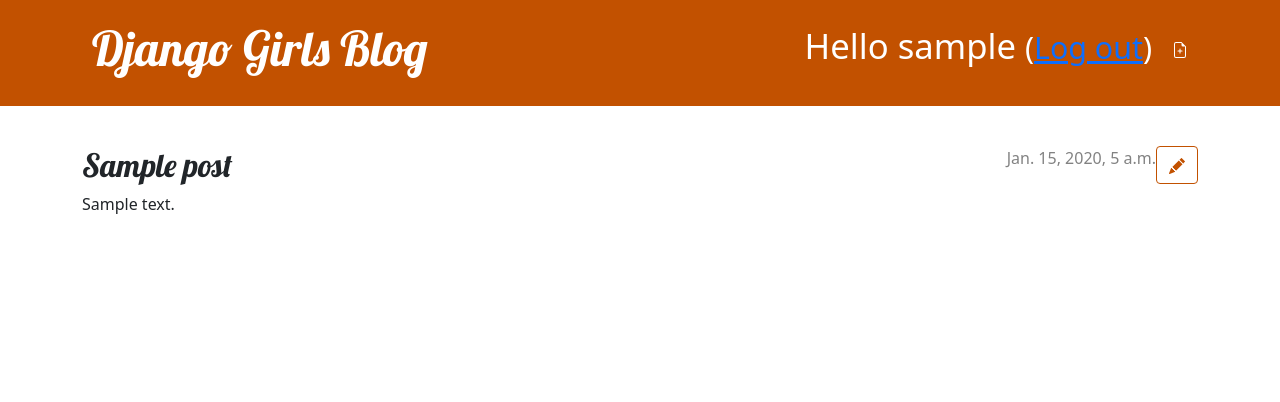
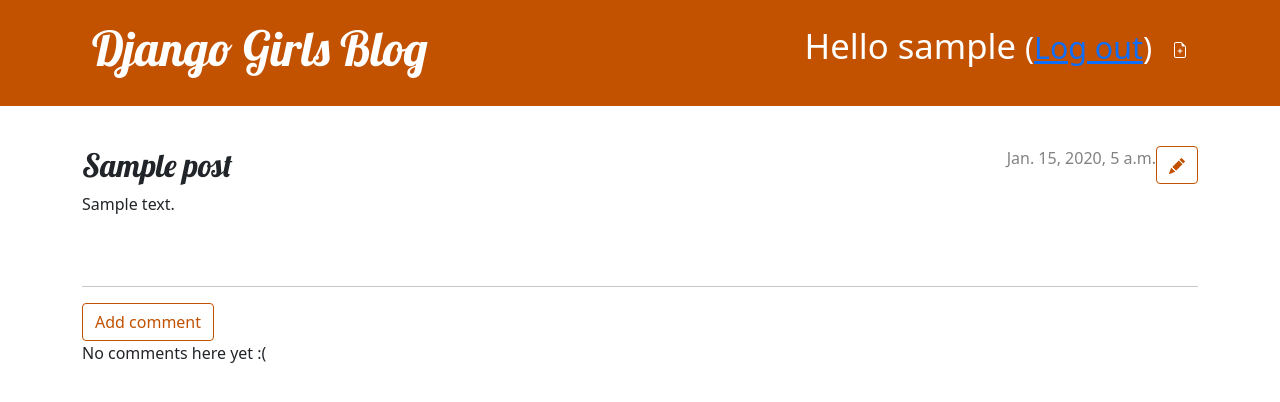
Before and after one commit to Dackda-dra/SDEV220-Django-Deploy, a Django app: page /post/1/ in a window 1280 px wide. Shown: the top 402 px of the page. Run offline with Django 3.2, Linux system fonts and the light colour scheme; a user stored in the database is signed in; tables that the repository leaves empty hold one stand-in row (values such as "Sample post").

Commit message:
finished extentions tutorial

```diff
--- a/blog/admin.py
+++ b/blog/admin.py
@@ -1,4 +1,5 @@
 from django.contrib import admin
-from .models import Post
+from .models import Post, Comment
 
 admin.site.register(Post)
+admin.site.register(Comment)
--- a/blog/models.py
+++ b/blog/models.py
@@ -16,3 +16,22 @@
 
     def __str__(self):
         return self.title
+
+    def approved_comments(self):
+        return self.comments.filter(approved_comment=True)
+
+
+
+class Comment(models.Model):
+    post = models.ForeignKey('blog.Post', on_delete=models.CASCADE, related_name='comments')
+    author = models.CharField(max_length=200)
+    text = models.TextField()
+    created_date = models.DateTimeField(default=timezone.now)
+    approved_comment = models.BooleanField(default=False)
+
+    def approve(self):
+        self.approved_comment = True
+        self.save()
+
+    def __str__(self):
+        return self.text
--- a/blog/static/css/blog.css
+++ b/blog/static/css/blog.css
@@ -77,3 +77,7 @@
     color: #FFFFFF;
     background-color: #C25100;
 }
+
+.comment {
+margin: 20px 0px 20px 20px;
+}
--- a/blog/templates/blog/base.html
+++ b/blog/templates/blog/base.html
@@ -1,4 +1,5 @@
 {% load static %}
+
 <!DOCTYPE html>
 <html>
     <head>
@@ -11,13 +12,17 @@
     <header class="page-header">
       <div class="container">
             {% if user.is_authenticated %}
+            <a href="{% url 'post_new' %}" class="top-menu"><span class="glyphicon glyphicon-plus"></span></a>
+
+            <a href="{% url 'post_draft_list' %}" class="top-menu"><span class="glyphicon glyphicon-edit"></span></a>
+            <a href="{% url 'post_draft_list' %}" class="top-menu"><span class="glyphicon glyphicon-edit"></span></a>
 
             <a href="{% url 'post_new' %}" class="top-menu"> {% include './icons/file-earmark-plus.svg' %} </a>
+
             <p class="top-menu">Hello {{ user.username }} <small>(<a href="{% url 'logout' %}">Log out</a>)</small></p>
 
                 {% else %}
             <a href="{% url 'login' %}" class="top-menu"><span class="glyphicon glyphicon-lock"></span></a>
-
             {% endif %}
           <h1><a href="/">Django Girls Blog</a></h1>
       </div>
--- a/blog/templates/blog/post_detail.html
+++ b/blog/templates/blog/post_detail.html
@@ -13,8 +13,41 @@
             <time class="date">
                 {{ post.published_date }}
             </time>
+
+        {% else %}
+            <aside class="actions">
+            <a class="btn btn-secondary" href="{% url 'post_remove' pk=post.pk %}">Delete </a>
+
+           <a class="btn btn-secondary" href="{% url 'post_publish' pk=post.pk %}">Publish</a>
+            </aside>
+
         {% endif %}
         <h2>{{ post.title }}</h2>
         <p>{{ post.text|linebreaksbr }}</p>
     </article>
+
+
+    <hr>
+    <a class="btn btn-secondary" href="{% url 'add_comment_to_post' pk=post.pk  %}">Add comment</a>
+{% for comment in comments %}
+    <div class="comment">
+        <div class="date">
+            {{ comment.created_date }}
+            {% if user.is_authenticated %}
+                <a class="btn btn-default" href="{% url 'comment_remove' comment.pk %}">
+                    <span class="glyphicon glyphicon-remove"></span>
+                </a>
+                <a class="btn btn-default" href="{% url 'comment_approve' comment.pk %}">
+                    <span class="glyphicon glyphicon-ok"></span>
+                </a>
+            {% endif %}
+        </div>
+        <strong>{{ comment.author }}</strong>
+        <p>{{ comment.text|linebreaks }}</p>
+    </div>
+{% empty %}
+    <div>
+        <p>No comments here yet :(</p>
+    </div>
+{% endfor %}
 {% endblock %}
--- a/blog/templates/blog/post_list.html
+++ b/blog/templates/blog/post_list.html
@@ -7,6 +7,7 @@
                             </time>
                             <h2><a href="{% url 'post_detail' pk=post.pk %}">{{ post.title }}</a></h2>
                             <p>{{ post.text|linebreaksbr }}</p>
+                            <a href="{% url 'post_detail' pk=post.pk %}">Comments: {{post.approved_comments.count}}</a>
                         </article>
                     {% endfor %}
 {% endblock %}
--- a/blog/urls.py
+++ b/blog/urls.py
@@ -7,4 +7,10 @@
     path('post/<int:pk>/', views.post_detail, name='post_detail'),
     path('post/new/', views.post_new, name='post_new'),
     path('post/<int:pk>/edit/', views.post_edit, name='post_edit'),
+    path('drafts/', views.post_draft_list, name='post_draft_list'),
+    path('post/<pk>/publish/', views.post_publish, name='post_publish'),
+    path('post/<pk>/remove/', views.post_remove, name='post_remove'),
+    path('post/<int:pk>/comment/', views.add_comment_to_post, name='add_comment_to_post'),
+    path('comment/<int:pk>/approve/', views.comment_approve, name='comment_approve'),
+    path('comment/<int:pk>/remove/', views.comment_remove, name='comment_remove'),
 ]
--- a/blog/views.py
+++ b/blog/views.py
@@ -1,8 +1,9 @@
+
+from .forms import PostForm, CommentForm
 from django.shortcuts import render
 from django.utils import timezone
-from .models import Post
+from .models import Post, Comment
 from django.shortcuts import get_object_or_404
-from .forms import PostForm
 from django.shortcuts import redirect
 from django.contrib.auth.decorators import login_required
 from django.contrib.auth import logout
@@ -25,7 +26,6 @@
         if form.is_valid():
             post = form.save(commit=False)
             post.author = request.user
-            post.published_date = timezone.now()
             post.save()
             return redirect('post_detail', pk=post.pk)
     else:
@@ -41,7 +41,6 @@
         if form.is_valid():
             post = form.save(commit=False)
             post.author = request.user
-            post.published_date = timezone.now()
             post.save()
             return redirect('post_detail', pk=post.pk)
     else:
@@ -54,3 +53,44 @@
     posts = Post.objects.filter(published_date__lte=timezone.now()).order_by('published_date')
     return render(request, 'blog/post_list.html', {'posts': posts})
     # Redirect to a success page.
+
+def post_draft_list(request):
+    posts = Post.objects.filter(published_date__isnull=True).order_by('created_date')
+    return render(request, 'blog/post_draft_list.html', {'posts': posts})
+
+
+def post_publish(request, pk):
+    post = get_object_or_404(Post, pk=pk)
+    post.publish()
+    return redirect('post_detail', pk=pk)
+
+def post_remove(request, pk):
+    post = get_object_or_404(Post, pk=pk)
+    post.delete()
+    return redirect('post_list')
+
+def add_comment_to_post(request, pk):
+    post = get_object_or_404(Post, pk=pk)
+    if request.method == "POST":
+        form = CommentForm(request.POST)
+        if form.is_valid():
+            comment = form.save(commit=False)
+            comment.post = post
+            comment.save()
+            return redirect('post_detail', pk=post.pk)
+    else:
+        form = CommentForm()
+    return render(request, 'blog/add_comment_to_post.html', {'form': form})
+
+
+@login_required
+def comment_approve(request, pk):
+    comment = get_object_or_404(Comment, pk=pk)
+    comment.approve()
+    return redirect('post_detail', pk=comment.post.pk)
+
+@login_required
+def comment_remove(request, pk):
+    comment = get_object_or_404(Comment, pk=pk)
+    comment.delete()
+    return redirect('post_detail', pk=comment.post.pk)
--- a/mysite/settings.py
+++ b/mysite/settings.py
@@ -25,9 +25,9 @@
 SECRET_KEY = 'django-insecure-_*&4(a@e=@n&-@+idk$j82!f=xu77@1$vziq5cs*wjh9ewl5nb'
 
 # SECURITY WARNING: don't run with debug turned on in production!
-DEBUG = True
+DEBUG = False
 
-ALLOWED_HOSTS = ['127.0.0.1', '.pythonanywhere.com']
+ALLOWED_HOSTS = ['127.0.0.1', '.pythonanywhere.com', '127.0.0.1', '.herokuapp.com']
 
 
 # Application definition
```
Also changed, not shown: blog/forms.py (+8 -1 lines), blog/templates/blog/add_comment_to_post.html (added, +14 -0 lines), blog/templates/blog/post_draft_list.html (added, +10 -0 lines), mysite/local_settings.py (added, +11 -0 lines), requirements.txt (+23 -1 lines), blog/migrations/0002_comment.py (added), 1 other file.
